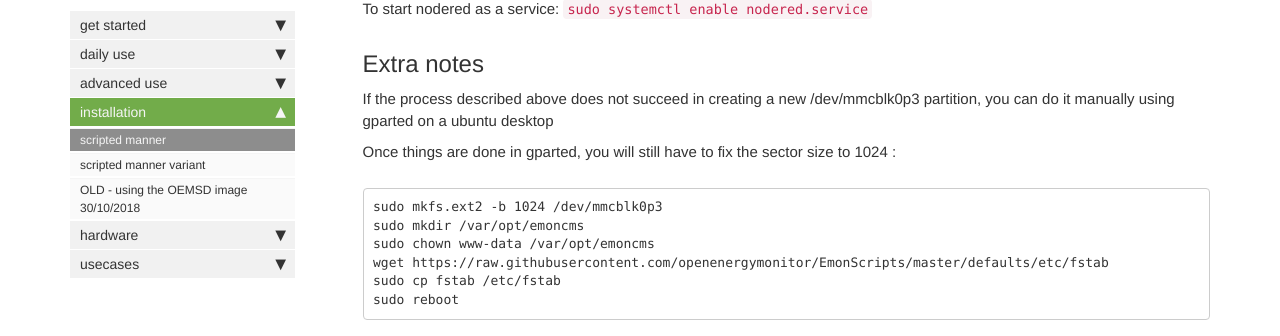
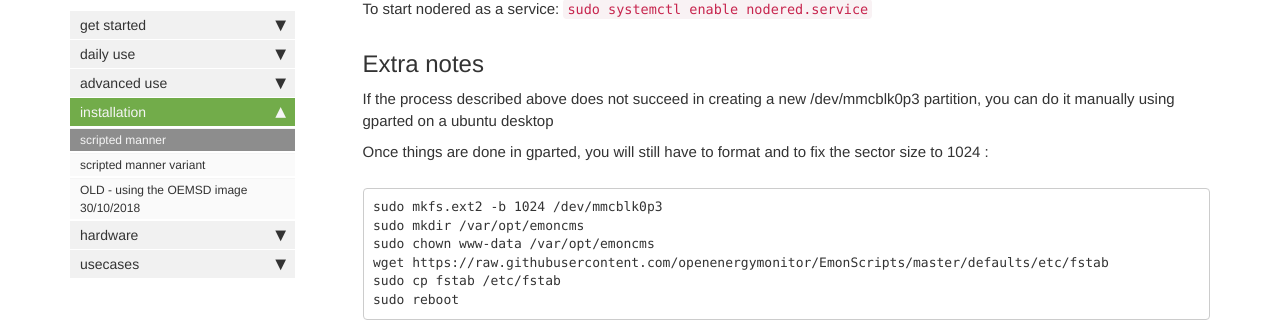
Before and after one commit to dromotherm/documentation, a Jekyll site: the page built from pages/themis/Note_install_Themis.md, in a window 1280 px wide and 900 px high, scrolled down 2810 px. Shown: the part 117-453 px from the top of the window. Built offline with Jekyll 4.4.1, drawn with Linux system fonts in a browser that asks for light colours; comment, search, counter and statistics services are not loaded.

Commit message:
Update Note_install_Themis.md

````diff
--- a/pages/themis/Note_install_Themis.md
+++ b/pages/themis/Note_install_Themis.md
@@ -120,7 +120,7 @@
 
 If the process described above does not succeed in creating a new /dev/mmcblk0p3 partition, you can do it manually using gparted on a ubuntu desktop
 
-Once things are done in gparted, you will still have to fix the sector size to 1024 :
+Once things are done in gparted, you will still have to format and to fix the sector size to 1024 :
 
 ```
 sudo mkfs.ext2 -b 1024 /dev/mmcblk0p3
````
